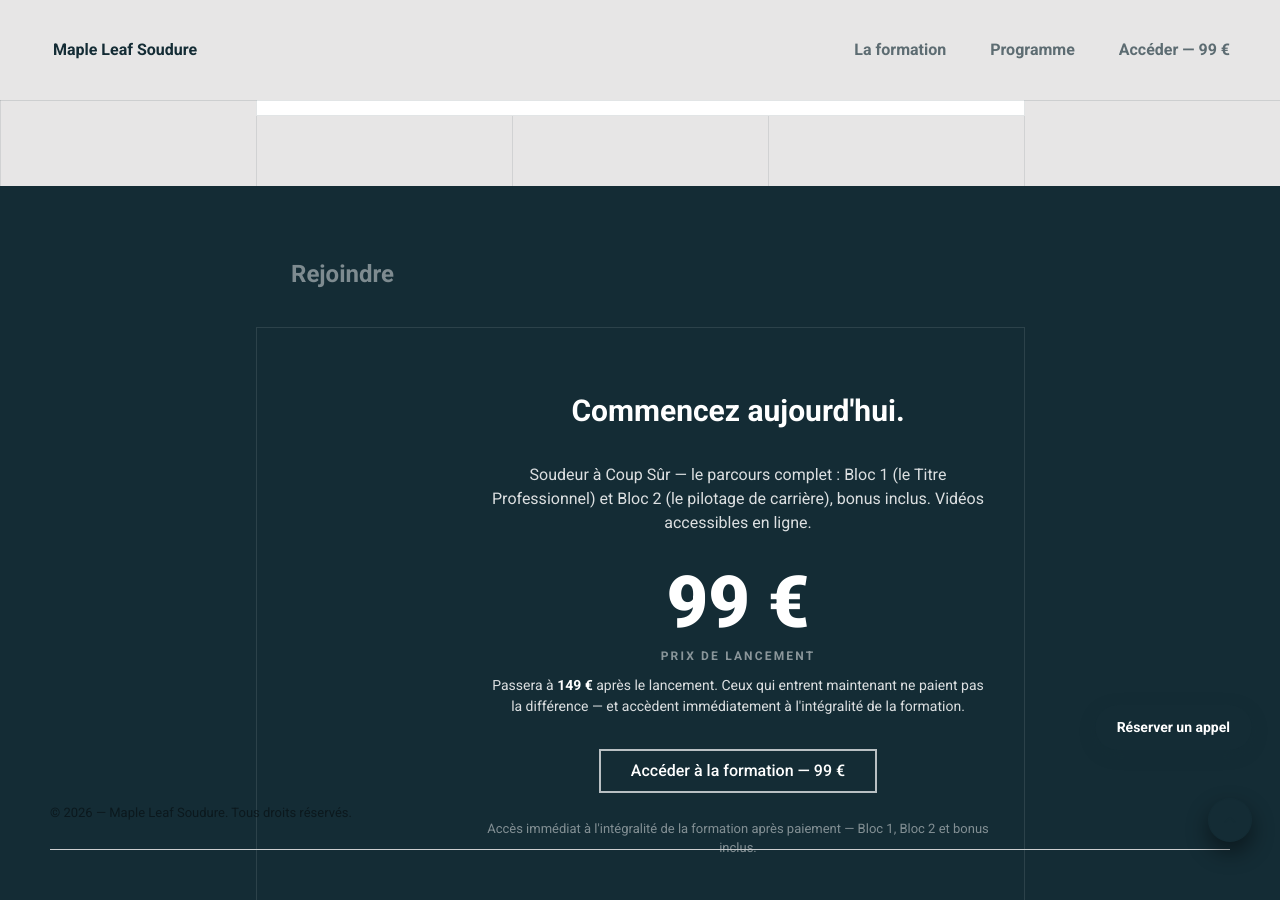
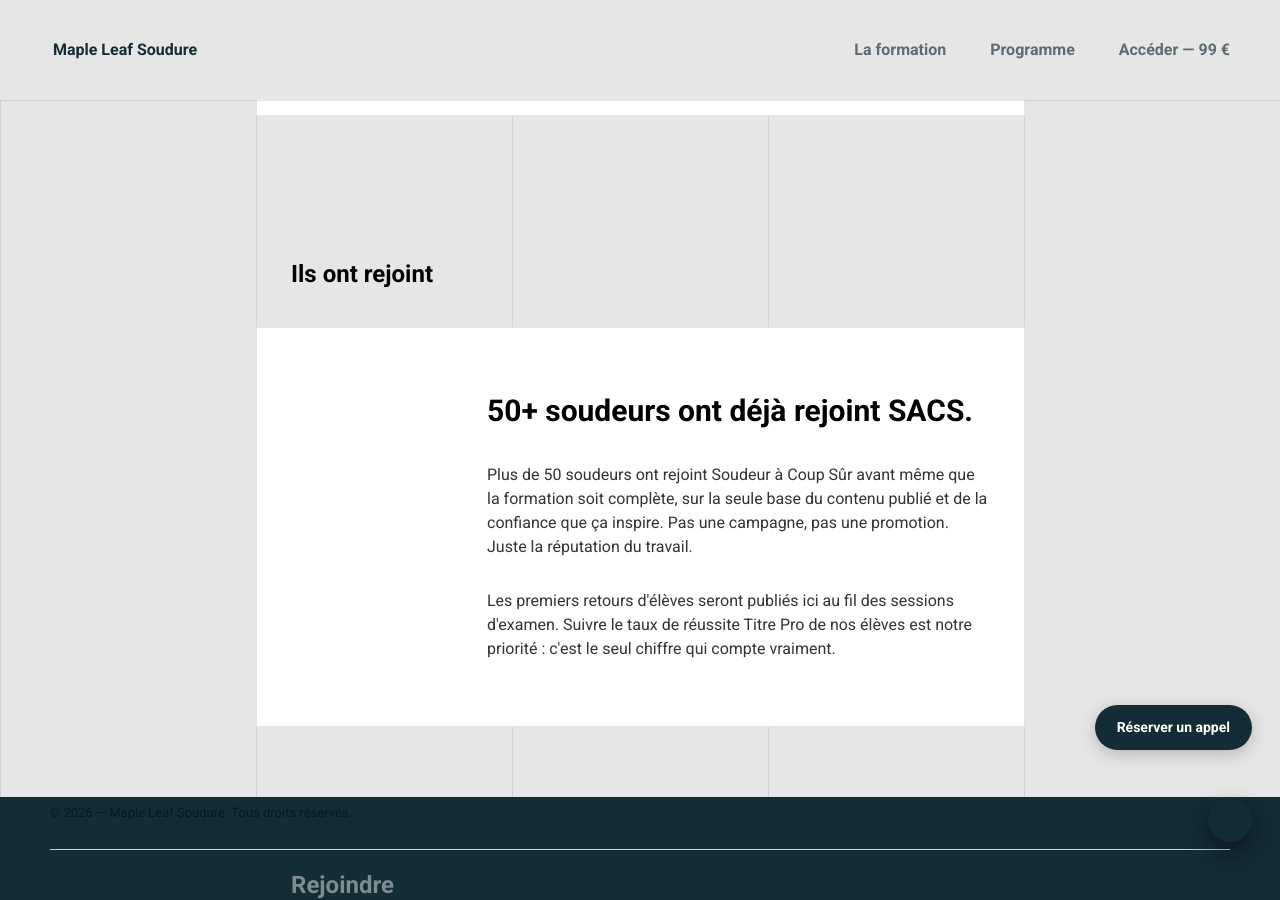
Before and after one commit to wallidguergour/mapleleafpress, a Jekyll site: the page soudeur-a-coup-sur/index.html, which Jekyll copies as it is, in a window 1280 px wide and 900 px high, scrolled down 7662 px. Built offline with Jekyll 4.4.1, drawn with Linux system fonts in a browser that asks for light colours; nearby versions of some CDN libraries; library files that are not in the unit come from our copies.

Commit message:
feat: reactive et reformule la preuve sociale (50+ soudeurs ont rejoint SACS)

```diff
--- a/soudeur-a-coup-sur/index.html
+++ b/soudeur-a-coup-sur/index.html
@@ -533,7 +533,7 @@
 <!-- ================================================
      9. PREUVE
 ================================================ -->
-<!--<div class="section about" id="section-preuve">
+<div class="section about" id="section-preuve">
   <div class="title">
     <div class="title_inner">Ils ont rejoint</div>
   </div>
@@ -541,20 +541,23 @@
   <div class="content content-box">
     <div class="desc">
 
-      <h2 class="title_inner">Ils ont déjà rejoint la formation.</h2>
+      <h2 class="title_inner">50+ soudeurs ont déjà rejoint SACS.</h2>
 
       <p>
-        <strong>50 personnes ont déjà commandé Soudeur à Coup Sûr</strong> avant même sa sortie
-        complète — sur la seule base du travail publié et de la confiance qu'il inspire.
+        Plus de 50 soudeurs ont rejoint Soudeur à Coup Sûr avant même que la formation
+        soit complète, sur la seule base du contenu publié et de la confiance que ça inspire.
+        Pas une campagne, pas une promotion. Juste la réputation du travail.
       </p>
 
-      <p><em>[[ Si retours d'élèves disponibles plus tard : les ajouter ici ]]</em></p>
-
-      <p><em>[[ Preuve d'expertise : convocations GRETA caviardées ]]</em></p>
+      <p>
+        Les premiers retours d'élèves seront publiés ici au fil des sessions d'examen.
+        Suivre le taux de réussite Titre Pro de nos élèves est notre priorité : c'est le
+        seul chiffre qui compte vraiment.
+      </p>
 
     </div>
   </div>
-</div>-->
+</div>
 
 <!-- ================================================
      10. CTA FINAL + OPT-IN
```
